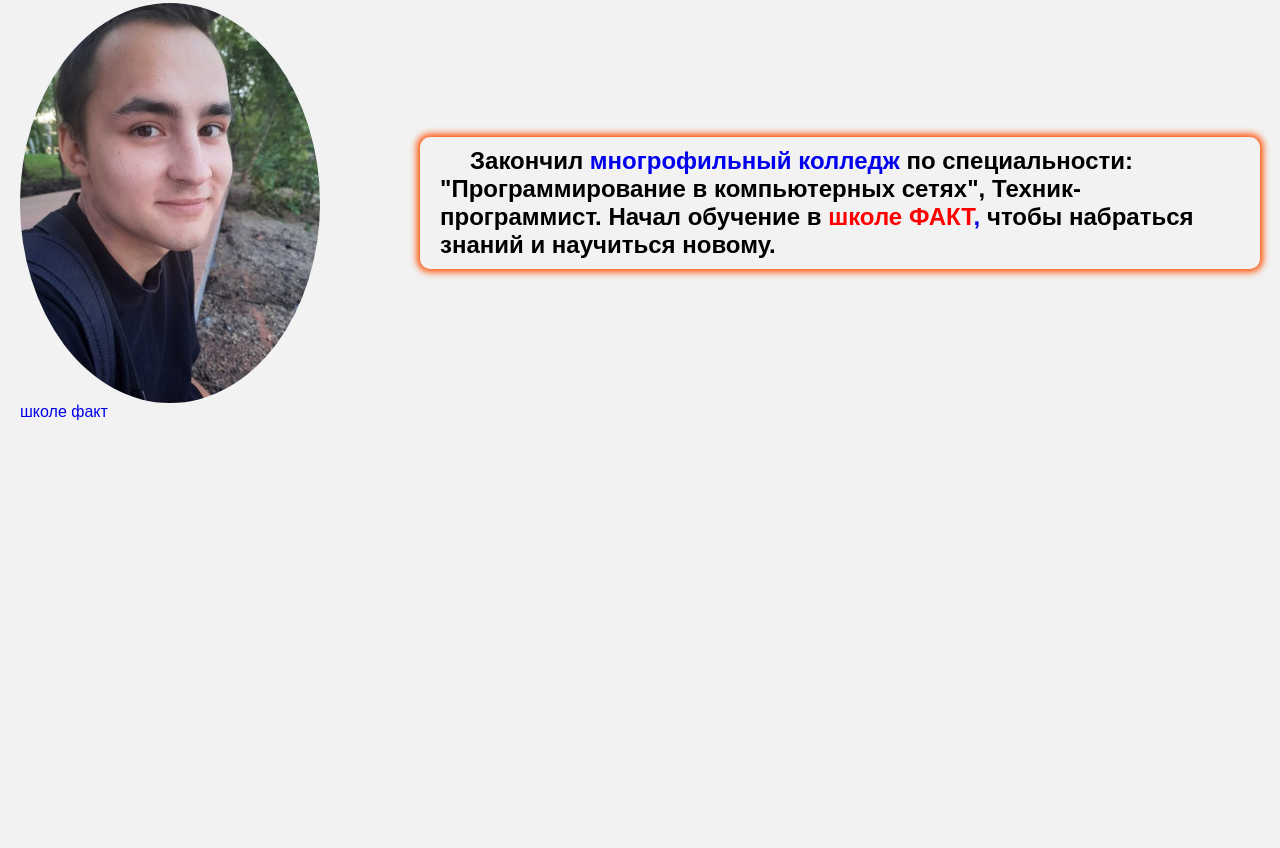
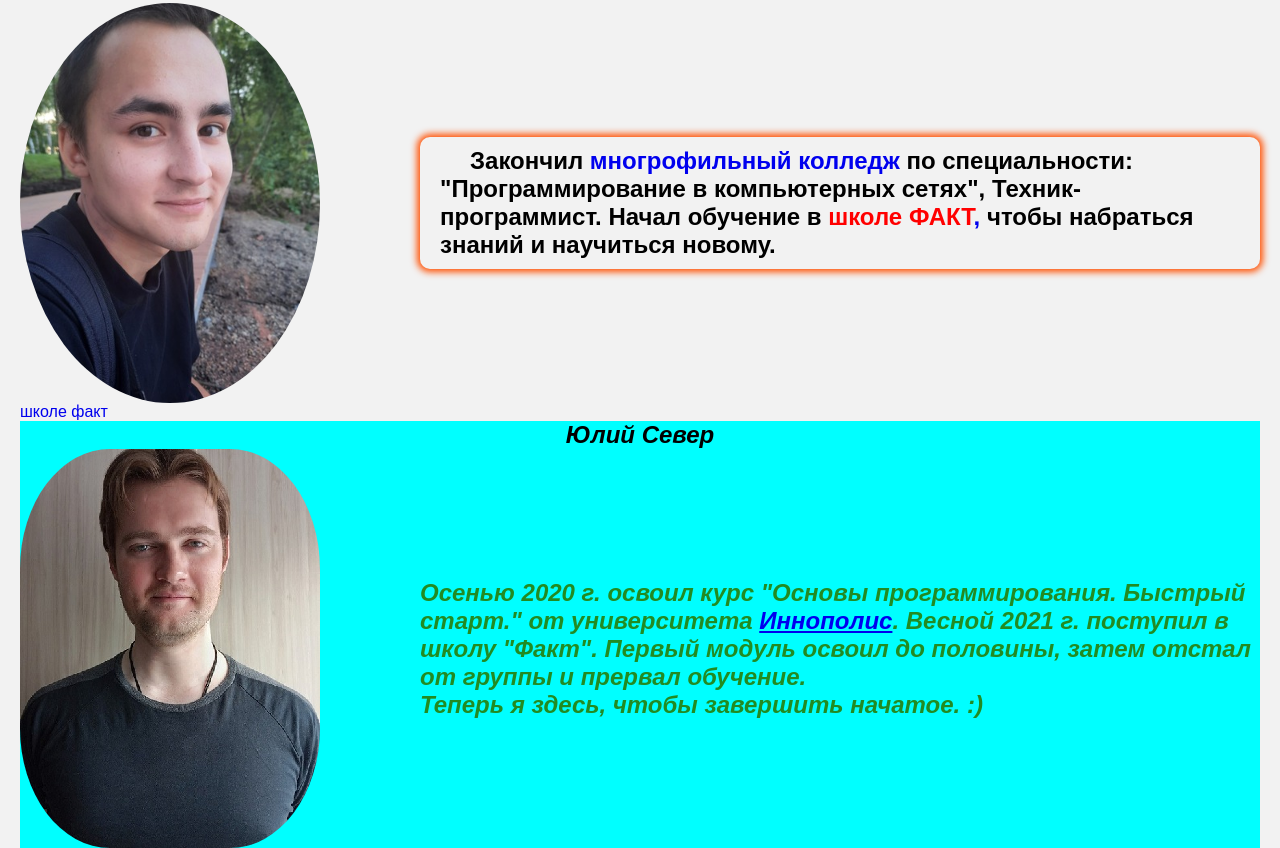
Before and after one commit to Eldar-Abdullin/rep24_09-homework-fact-group-1, a plain HTML site: page dz/index.html in a window 1280 px wide. Shown: the part 555-1403 px from the top of the page. Before the commit the page ends 976 px from the top, so only its background shows below. Drawn offline with Linux system fonts and the light colour scheme.

Commit message:
Add files via upload

```diff
--- a/dz/index.html
+++ b/dz/index.html
@@ -43,6 +43,17 @@
         </div>
     </section>
     <a href="https://school.fact.digital/" style="text-decoration:none"> школе факт </a>
+
+    <section class="student">
+        <h2 class="name">Юлий Север</h2>
+        <div class="about_student">
+            <img class="photo3" src="images/sever.jpeg" alt="Юлий Север">
+            <p class="info">Осенью 2020 г. освоил курс "Основы программирования. Быстрый старт." от
+                университета <a href="https://stc.innopolis.university/programming-start/?utm_source=innopolis.university&utm_medium=referral&utm_campaign=course-card">Иннополис</a>. Весной 2021 г. поступил в школу "Факт". Первый модуль освоил
+            до половины, затем отстал от группы и прервал обучение. <br>Теперь я здесь, чтобы завершить
+            начатое. :)</p>
+        </div>
+    </section>
 </main>
 </body>
 </html>
```
